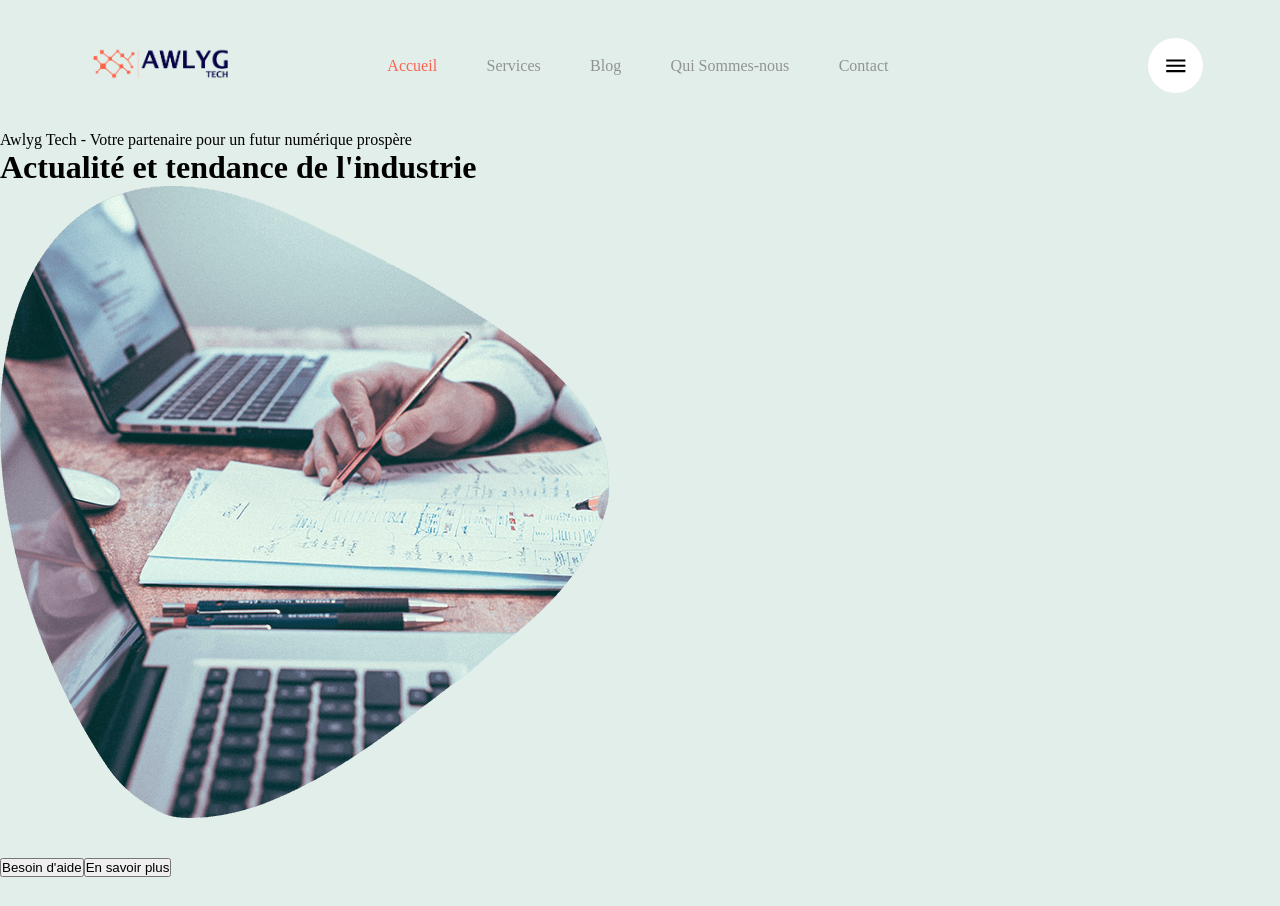
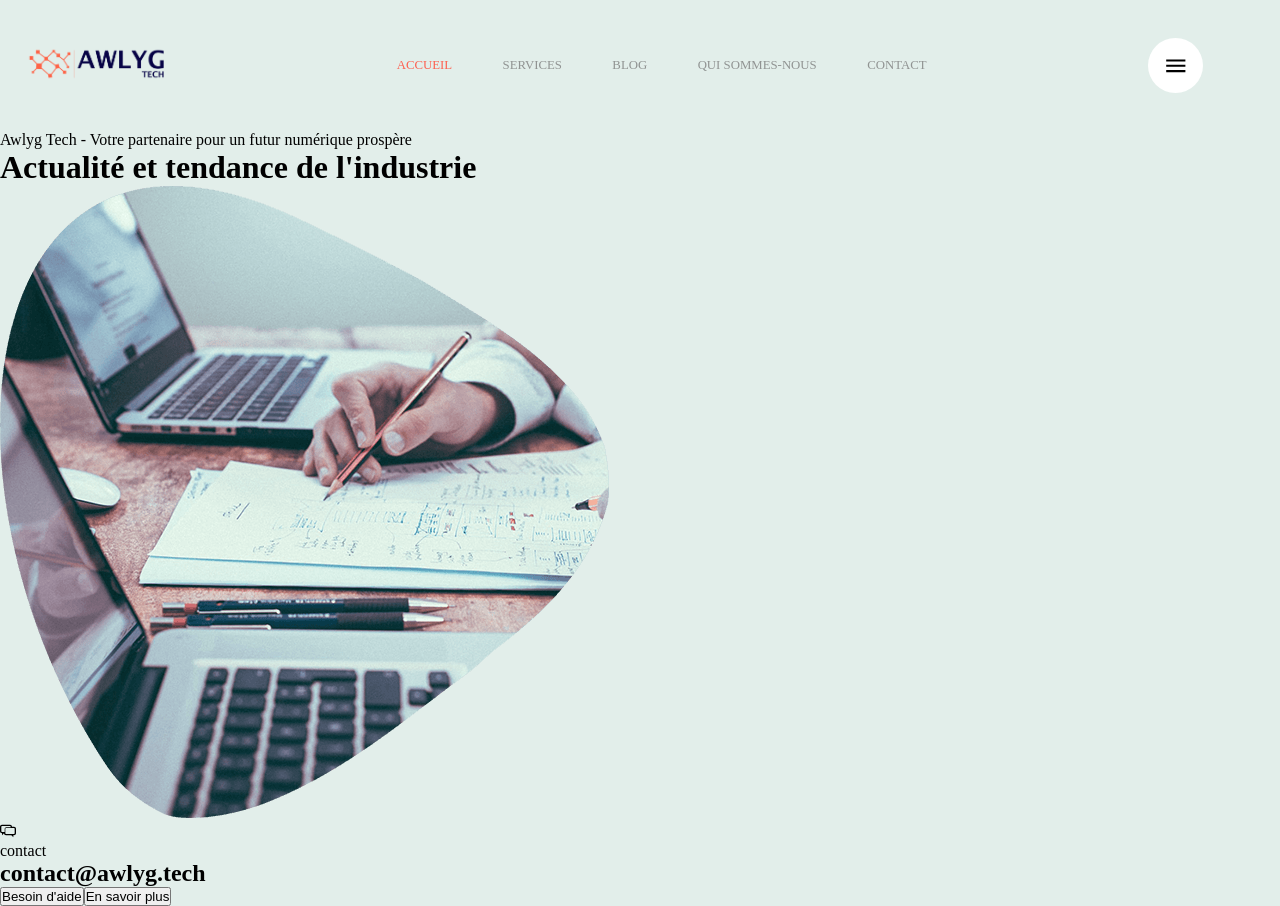
Before and after one commit to AbdelkerimMahfoudh/AWLYG, a React (Create React App) app: page / in a window 1280 px wide. Shown: the top 906 px of the page. Before the commit the page ends 877 px from the top, so only its background shows below. Built offline with nearby package versions, Linux system fonts and the light colour scheme.

Commit message:
creating and filing the Banner

```diff
--- a/src/App.css
+++ b/src/App.css
@@ -1,3 +1,5 @@
+@import url('https://fonts.googleapis.com/css2?family=Roboto:ital,wght@0,100;0,300;0,400;0,500;0,700;0,900;1,100;1,300;1,400;1,500;1,700;1,900&display=swap');
+
 * {
   margin: 0;
   padding: 0;
@@ -10,6 +12,8 @@
 
 body {
   background-color: #E2EEEA;
+  font-family: "Roboto" sans-serif;
+  font-weight: 400;
 }
 
 .Navbar {
@@ -28,18 +32,20 @@
   width: 100vw;
   align-items: center;
   justify-content: space-between;
-  margin: 0% 8% 0% 5%;
+  margin: 0% 8% 0% 0%;
 }
 .nav-items img {
   width: 150px;
   height: auto;
   cursor: pointer;
+
 }
 .headers{
   display: flex;
   justify-content: space-between;
   width: 45%;
-  margin-right: 10%;
+  /* margin: 0% 10% 0% 10%; */
+  font-size: 0.8em;
 
 }
 .headers a {
--- a/src/components/Banner.jsx
+++ b/src/components/Banner.jsx
@@ -1,5 +1,5 @@
 import slider_info from '../Assets/images/slider_info.png'
-
+import { TiMessages } from "react-icons/ti";
 const Banner = () => {
 
     return (
@@ -11,10 +11,11 @@
             </ul>
             <ul>
                 <li>
-
+                    <TiMessages />
                 </li>
                 <li>
-
+                    <p>contact</p>
+                    <h2>contact@awlyg.tech</h2>
                 </li>
             </ul>
             <button className='btn-aide'>Besoin d'aide</button>
--- a/src/components/NavBar.jsx
+++ b/src/components/NavBar.jsx
@@ -14,11 +14,11 @@
                     <img src={Awlyg}></img>
                 </li>
                 <li className="headers">
-                    <a href="#home" className={active === 'home' ? 'active' : ''} onClick= { ()=> handleChange('home')}>Accueil</a>
-                    <a href="#services" className={active === 'services' ? 'active' : ''} onClick= { ()=> handleChange('services')}>Services</a>
-                    <a href="#blog" className={active === 'blog' ? 'active' : ''} onClick= { ()=> handleChange('blog')}>Blog</a>
-                    <a href="#about" className={active === 'about' ? 'active' : ''} onClick= { ()=> handleChange('about')}>Qui Sommes-nous</a>
-                    <a href="#contact" className={active === 'contact' ? 'active' : ''} onClick= { ()=> handleChange('contact')}>Contact</a>
+                    <a href="#home" className={active === 'home' ? 'active' : ''} onClick= { ()=> handleChange('home')}>ACCUEIL</a>
+                    <a href="#services" className={active === 'services' ? 'active' : ''} onClick= { ()=> handleChange('services')}>SERVICES</a>
+                    <a href="#blog" className={active === 'blog' ? 'active' : ''} onClick= { ()=> handleChange('blog')}>BLOG</a>
+                    <a href="#about" className={active === 'about' ? 'active' : ''} onClick= { ()=> handleChange('about')}>QUI SOMMES-NOUS</a>
+                    <a href="#contact" className={active === 'contact' ? 'active' : ''} onClick= { ()=> handleChange('contact')}>CONTACT</a>
                 </li>
                 <li className="toggle-bar">
                     <MdMenu />
```
